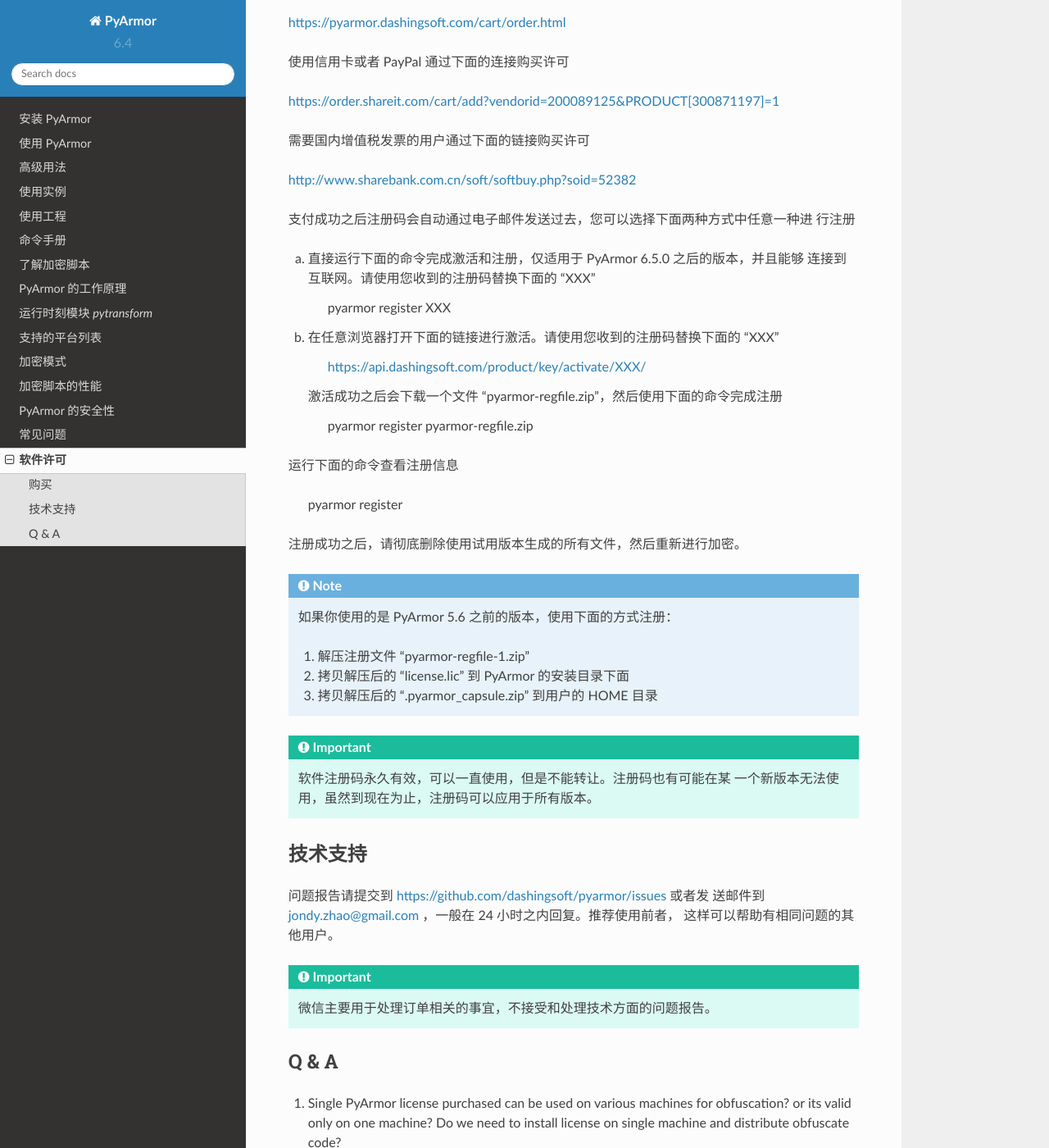
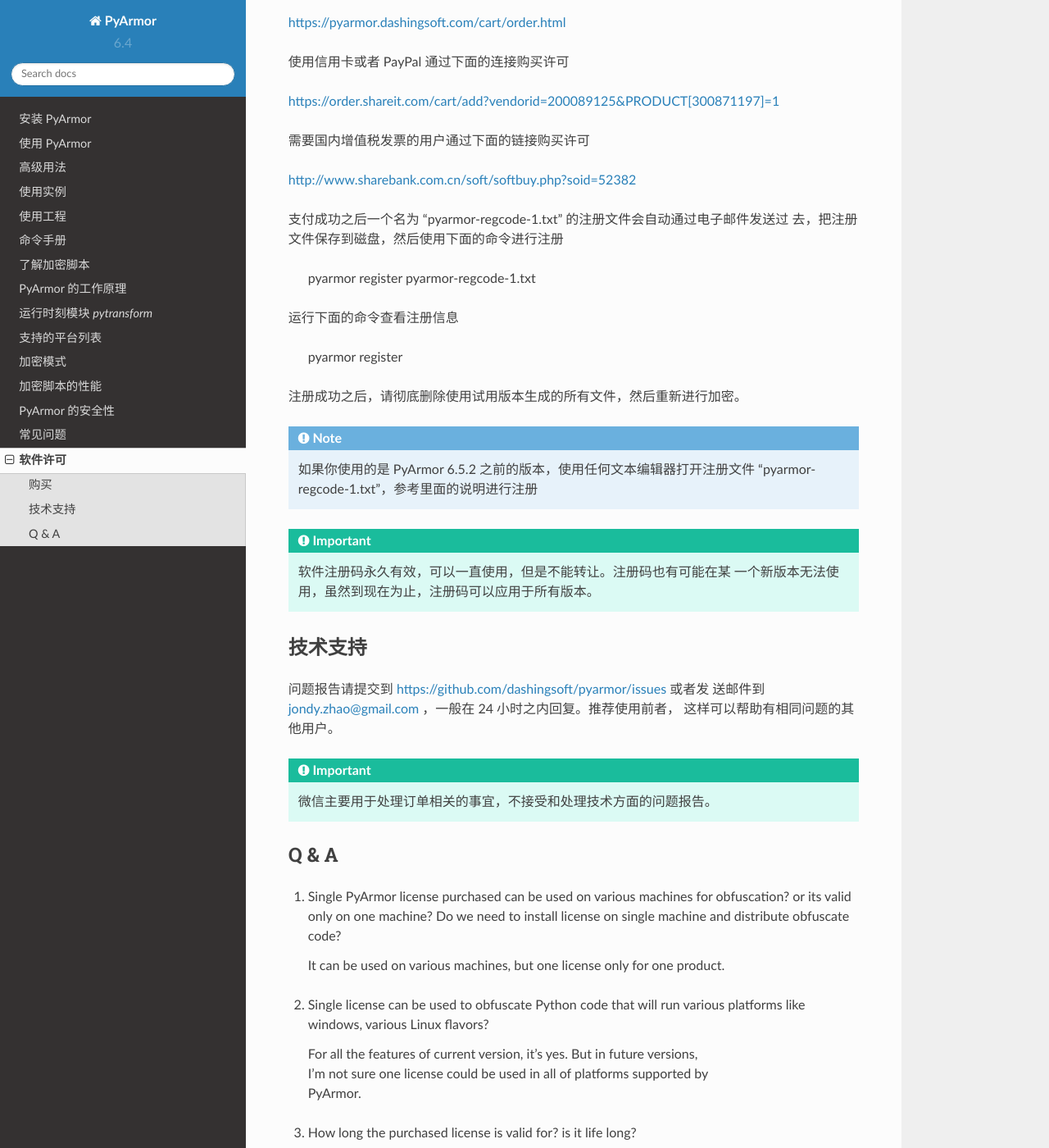
Before and after one commit to dashingsoft/pyarmor-docs-zh, a Sphinx documentation site: the page built from docs/license.rst, in a window 1280 px wide and 1400 px high, scrolled down 1099 px. Shown: the whole window at 82% size. Built offline with Sphinx 7.4.7 and the Read the Docs theme 2.0.0, drawn with Linux system fonts in a browser that asks for light colours.

Commit message:
Refine register doc

```diff
--- a/docs/license.rst
+++ b/docs/license.rst
@@ -59,21 +59,10 @@
 
 http://www.sharebank.com.cn/soft/softbuy.php?soid=52382
 
-支付成功之后注册码会自动通过电子邮件发送过去，您可以选择下面两种方式中任意一种进
-行注册
+支付成功之后一个名为 "pyarmor-regcode-1.txt" 的注册文件会自动通过电子邮件发送过
+去，把注册文件保存到磁盘，然后使用下面的命令进行注册
 
-a. 直接运行下面的命令完成激活和注册，仅适用于 PyArmor 6.5.0 之后的版本，并且能够
-   连接到互联网。请使用您收到的注册码替换下面的 “XXX”
-
-       pyarmor register XXX
-
-b. 在任意浏览器打开下面的链接进行激活。请使用您收到的注册码替换下面的 “XXX”
-
-       https://api.dashingsoft.com/product/key/activate/XXX/
-
-   激活成功之后会下载一个文件 “pyarmor-regfile.zip”，然后使用下面的命令完成注册
-
-       pyarmor register pyarmor-regfile.zip
+    pyarmor register pyarmor-regcode-1.txt
 
 运行下面的命令查看注册信息
 
@@ -83,11 +72,8 @@
 
 .. note::
 
-    如果你使用的是 PyArmor 5.6 之前的版本，使用下面的方式注册：
-
-    1. 解压注册文件 "pyarmor-regfile-1.zip"
-    2. 拷贝解压后的 "license.lic" 到 PyArmor 的安装目录下面
-    3. 拷贝解压后的 ".pyarmor_capsule.zip" 到用户的 HOME 目录
+    如果你使用的是 PyArmor 6.5.2 之前的版本，使用任何文本编辑器打开注册文件
+    "pyarmor-regcode-1.txt"，参考里面的说明进行注册
 
 .. important::
 
```
